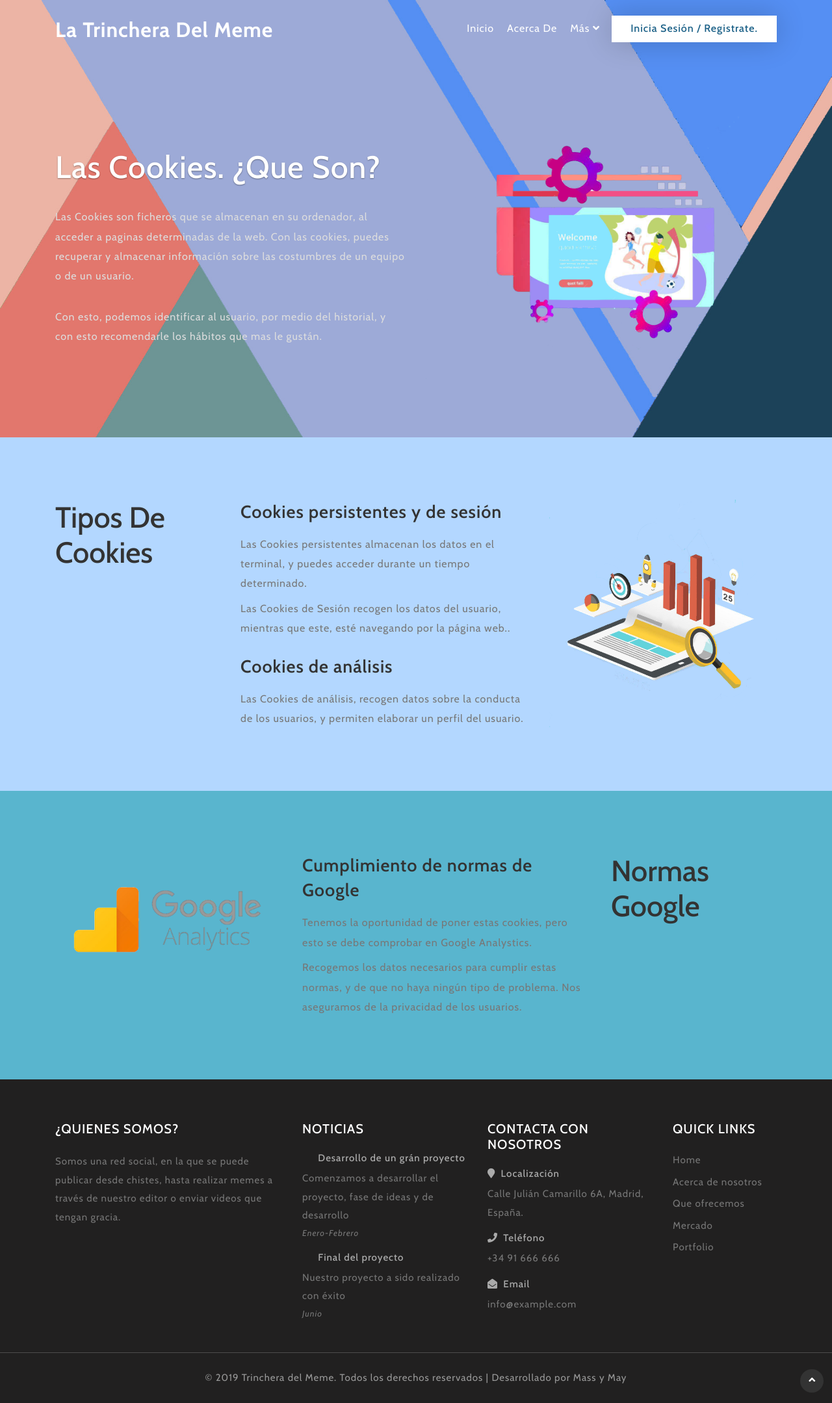
After one commit to maynoboa/trinchera, a PHP site: page /cookies.php in a window 1280 px wide. The commit adds this page. Shown: the whole page at 65% size. Run offline with PHP 8.4, Linux system fonts and the light colour scheme; some libraries are stand-ins or nearby versions.

Commit message:
cookies_leyes

```diff
--- /dev/null
+++ b/cookies.php
@@ -0,0 +1,203 @@
+<!DOCTYPE html>
+<html lang="es">
+<head>
+<meta name="viewport" content="width=device-width, initial-scale=1">
+<meta http-equiv="Content-Type" content="text/html; charset=utf-8" />
+
+    <script>
+        addEventListener("load", function () {
+            setTimeout(hideURLbar, 0);
+        }, false);
+
+        function hideURLbar() {
+            window.scrollTo(0, 1);
+        }
+    </script>
+
+    <link rel="stylesheet" href="https://stackpath.bootstrapcdn.com/bootstrap/4.3.1/css/bootstrap.min.css" integrity="sha384-ggOyR0iXCbMQv3Xipma34MD+dH/1fQ784/j6cY/iJTQUOhcWr7x9JvoRxT2MZw1T" crossorigin="anonymous">
+    <link rel="stylesheet" href="https://use.fontawesome.com/releases/v5.8.2/css/all.css" integrity="sha384-oS3vJWv+0UjzBfQzYUhtDYW+Pj2yciDJxpsK1OYPAYjqT085Qq/1cq5FLXAZQ7Ay" crossorigin="anonymous">
+    <link href="css/style.css" rel='stylesheet' type='text/css' /><!-- custom css -->
+    <link href="//fonts.googleapis.com/css?family=Cabin:400,400i,500,500i,600,600i,700,700i&amp;subset=latin-ext,vietnamese" rel="stylesheet">
+
+</head>
+<body>
+
+<header class="py-4">
+	<div class="container">
+			<div id="logo">
+				<h1> <a href="index.html"><span aria-hidden="true"></span> La Trinchera del Meme</a></h1>
+			</div>
+		<!-- nav -->
+		<nav class="d-lg-flex">
+
+			<label for="drop" class="toggle"><span class="fa fa-bars" aria-hidden="true"></span></label>
+			<input type="checkbox" id="drop" />
+			<ul class="menu mt-2 ml-auto">
+				<li class=""><a href="main.php">Inicio</a></li>
+				<li class=""><a href="#about">Acerca de</a></li>
+				<li class="">
+				<!-- First Tier Drop Down -->
+				<label for="drop-2" class="toggle">Más <span class="fa fa-angle-down" aria-hidden="true"></span> </label>
+				<a href="#">Más <span class="fa fa-angle-down" aria-hidden="true"></span></a>
+				<input type="checkbox" id="drop-2"/>
+				<ul class="inner-ul">
+					<li><a href="#process">Proceso de Mercado</a></li>
+					<li><a href="#portfolio">Memes más destacados</a></li>
+				    <li><a href="#partners">Redes Sociales</a></li>
+                    <li><a href="cookies.php">Información Cookies</a></li>
+				</ul>
+				</li>
+			</ul>
+			<div class="login-icon ml-lg-2">
+				<a class="user" href="#popup3">Inicia Sesión / Registrate.</a>
+			</div>
+		</nav>
+		<div class="clear"></div>
+		<!-- //nav -->
+	</div>
+</header>
+
+<div class="banner2" id="home">
+	<div class="container">
+		<div class="row banner-text">
+			<div class="slider-info col-lg-6">
+				<div class="banner-info-grid mt-lg-5">
+					<h2>Las Cookies. ¿Que son?</h2>
+					<p>Las Cookies son ficheros que se almacenan en su ordenador, al acceder a paginas determinadas de la web.
+                    Con las cookies, puedes recuperar y almacenar información sobre las costumbres de un equipo o de un usuario.</p>
+                    <p>Con esto, podemos identificar al usuario, por medio del historial, y con esto recomendarle los hábitos que
+                    mas le gustán.</p>
+				</div>
+			</div>
+			<div class="col-lg-6 col-md-8 mt-lg-0 mt-sm-5 mt-3 banner-image text-lg-center">
+				<img src="images/ventana.png" alt="" class="img-fluid"/>
+			</div>
+		</div>
+	</div>
+</div>
+
+<section class="about py-5" id="about_cookies">
+	<div class="container py-lg-5 py-sm-3">
+		<div class="row">
+			<div class="col-lg-3 about-left">
+				<h3 class="heading mb-lg-5 mb-4">Tipos de Cookies</h3>
+			</div>
+			<div class="col-lg-5 col-md-7 about-text">
+				<h3>Cookies persistentes y de sesión</h3>
+				<p class="mt-3">Las Cookies persistentes almacenan los datos en el terminal, y puedes acceder durante un tiempo determinado.</p>
+                <p class="mt-2">Las Cookies de Sesión recogen los datos del usuario, mientras que este, esté navegando por la página web..</p>
+                <br>
+                <h3>Cookies de análisis</h3>
+                <p class="mt-3">Las Cookies de análisis, recogen datos sobre la conducta de los usuarios, y permiten elaborar un perfil del usuario.</p>
+			</div>
+			<div class="col-lg-4 col-md-5 about-img">
+				<img src="images/cookies_analisis.png" alt="" class="img-fluid"/>
+			</div>
+		</div>
+	</div>
+</section>
+
+<section class="about py-5" id="about">
+	<div class="container py-lg-5 py-sm-3">
+		<div class="row">
+        <div class="col-lg-4 col-md-5 about-img">
+				<img src="images/googleanalytics.png" alt="" class="img-fluid"/>
+			</div>
+			<div class="col-lg-5 col-md-7 about-text">
+				<h3>Cumplimiento de normas de Google</h3>
+				<p class="mt-3">Tenemos la oportunidad de poner estas cookies, pero esto se debe comprobar en Google Analystics.</p>
+				<p class="mt-2">Recogemos los datos necesarios para cumplir estas normas, y de que no haya ningún tipo de problema. Nos aseguramos de la privacidad de los usuarios.</p>
+			</div>
+            <div class="col-lg-3 about-left">
+				<h3 class="heading mb-lg-5 mb-4">Normas Google</h3>
+			</div>
+		</div>
+	</div>
+</section>
+
+<footer class="footer-emp-w3ls py-5">
+	<div class="container pt-lg-3">
+		<div class="row footer-top">
+			<div class="col-lg-4 col-sm-6 footer-grid-wthree">
+				<h4 class="footer-title text-uppercase mb-4">¿Quienes somos?</h4>
+				<div class="contact-info">
+					<p>Somos una red social, en la que se puede publicar desde chistes, hasta realizar memes a través de
+						nuestro editor o enviar videos que tengan gracia.<p>
+				</div>
+			</div>
+			<div class="col-lg-3 col-sm-6 footer-grid-wthree mt-sm-0 mt-4">
+				<h3 class="footer-title text-uppercase mb-4">Noticias</h3>
+				<div class="contact-info">
+					<div class="footer-style-w3ls">
+						<h4 class="mb-2"><span class="fa mr-1 fa-twitter"></span> Desarrollo de un grán proyecto</h4>
+						<p>Comenzamos a desarrollar el proyecto, fase de ideas y de desarrollo</p>
+						<p class="date">Enero-Febrero</p>
+					</div>
+					<div class="footer-style-w3ls mt-3">
+						<h4 class="mb-2"><span class="fa mr-1 fa-twitter"></span> Final del proyecto</h4>
+						<p>Nuestro proyecto a sido realizado con éxito</p>
+						<p class="date">Junio</p>
+					</div>
+				</div>
+			</div>
+			<div class="col-lg-3 col-sm-6 footer-grid-wthree mt-lg-0 mt-sm-5 mt-4">
+				<h3 class="footer-title text-uppercase mb-4">Contacta con nosotros</h3>
+				<div class="contact-info">
+					<div class="footer-style-w3ls">
+						<h4 class="mb-2"> <span class="fa mr-1 fa-map-marker"></span> Localización</h4>
+						<p>Calle Julián Camarillo 6A, Madrid, España.</p>
+					</div>
+					<div class="footer-style-w3ls my-3">
+						<h4 class="mb-2"><span class="fa mr-1 fa-phone"></span> Teléfono</h4>
+						<p>+34 91 666 666</p>
+					</div>
+					<div class="footer-style-w3ls">
+						<h4 class="mb-2"><span class="fa mr-1 fa-envelope-open"></span> Email</h4>
+						<p><a href="mailto:info@example.com">info@example.com</a></p>
+					</div>
+				</div>
+			</div>
+			<div class="col-lg-2 col-sm-6 footer-grid-wthree mt-lg-0 mt-sm-5 mt-4">
+				<h3 class="footer-title text-uppercase mb-4">Quick Links</h3>
+				<ul class="links list-unstyled">
+					<li>
+						<a class="" href="#home"> Home</a>
+					</li>
+					<li>
+						<a class="" href="#about"> Acerca de nosotros</a>
+					</li>
+					<li>
+						<a class="" href="#services">Que ofrecemos</a>
+					</li>
+					<li>
+						<a class="" href="#process">Mercado</a>
+					</li>
+					<li>
+						<a class="" href="#portfolio">Portfolio</a>
+					</li>
+				</ul>
+			</div>
+		</div>
+	</div>
+</footer>
+<!-- //footer -->
+
+<!-- copyright -->
+<div class="copy-right-top border-top">
+	<p class="copy-right text-center py-4">&copy; 2019 Trinchera del Meme. Todos los derechos reservados | Desarrollado por Mass y May</p>
+</div>
+<!-- //copyright -->
+
+<!-- move top -->
+<div class="move-top text-right">
+	<a href="#home" class="move-top">
+		<span class="fa fa-angle-up  mb-3" aria-hidden="true"></span>
+	</a>
+</div>
+<!-- move top -->
+
+    <script src="https://ajax.googleapis.com/ajax/libs/jquery/3.2.1/jquery.min.js"></script>
+    <script src="js/funciones.js" type="text/javascript"></script>
+	<script src="http://code.jquery.com/jquery-latest.min.js" type="text/javascript"></script>
+</body>
+</html>
--- a/css/estilo.css
+++ b/css/estilo.css
@@ -318,9 +318,6 @@ border: 1px solid black;
 }
 
 
-
-
-
 #queSisigo2 {
     clear: both;
     float: left;
--- a/css/style.css
+++ b/css/style.css
@@ -383,6 +383,13 @@ li > a:only-child:after { content: ''; }
     z-index: 1;
 }
 
+.banner2 {
+    background-image:url(../images/fondo8.jpg);
+    background-size: cover;
+    position: relative;
+    z-index: 1;
+}
+
 
 .banner-info-grid h2 {
     color: #fff;
@@ -513,6 +520,10 @@ li > a:only-child:after { content: ''; }
 /*-- about --*/
 #about{
     background-color: rgb(89, 181, 206);
+}
+
+#about_cookies{
+	background-color: #b3d7ff;
 }
 
 .about-text h3{
--- a/js/funciones.js
+++ b/js/funciones.js
@@ -201,4 +201,84 @@ $(document).ready(function () {
    });
 
 
+   1
+   2
+   3
+   4
+   5
+   6
+   7
+   8
+   9
+   10
+   11
+   12
+   13
+   14
+   15
+   16
+   17
+   18
+   19
+   20
+   21
+   22
+   23
+   24
+   25
+   26
+   27
+   28
+   29
+   30
+   31
+   32
+   33
+   34
+   35
+   36
+   37
+   38
+   39
+   function GetCookie(name) {
+       var arg=name+"=";
+       var alen=arg.length;
+       var clen=document.cookie.length;
+       var i=0;
+
+       while (i<clen) {
+           var j=i+alen;
+
+           if (document.cookie.substring(i,j)==arg)
+               return "1";
+           i=document.cookie.indexOf(" ",i)+1;
+           if (i==0)
+               break;
+       }
+
+       return null;
+   }
+
+   function aceptar_cookies(){
+       var expire=new Date();
+       expire=new Date(expire.getTime()+7776000000);
+       document.cookie="cookies_surestao=aceptada; expires="+expire;
+
+       var visit=GetCookie("cookies_surestao");
+
+       if (visit==1){
+           popbox3();
+       }
+   }
+
+   $(function() {
+       var visit=GetCookie("cookies_surestao");
+       if (visit==1){ popbox3(); }
+   });
+
+   function popbox3() {
+       $('#overbox3').toggle();
+   }
+
+
   //-----------------like
```
Also changed, not shown: other parts of css/style.css (+28 -0 lines), main.php (+24 -12 lines), images/cookies_analisis.png (added), images/fondo8.jpg (added), images/googleanalytics.png (added), images/ventana.png (added), img/Captura.PNG (added), img/uml.PNG (added). Lines whose indentation alone changed are shown as unchanged.
